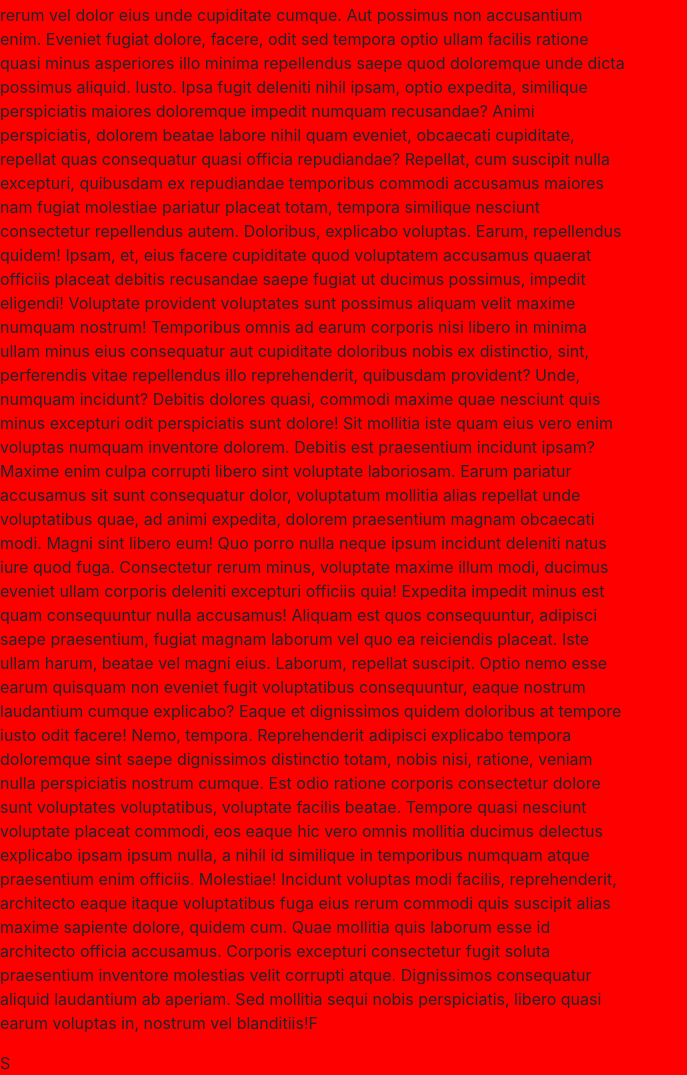
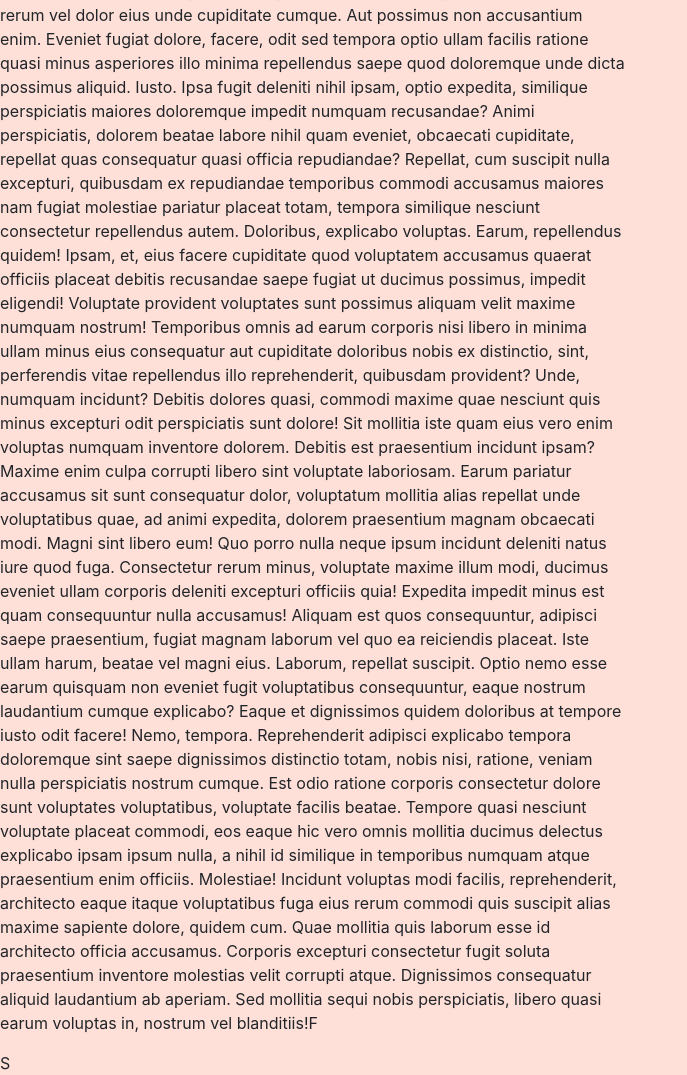
Before and after one commit to Anubhav2907/Health, a Flask app: page / in a window 1280 px wide; the page is wider, and only the part inside the window is pictured. Shown: the part 691-1766 px from the top of that part, without its empty margins (0-687 px from the left). Run offline with Flask 2, Linux system fonts and the light colour scheme; some libraries are stand-ins or nearby versions.

Commit message:
Update health.css

```diff
--- a/project/static/css/health.css
+++ b/project/static/css/health.css
@@ -47,7 +47,7 @@ nav{
     top: 13%;
 }
 body{
-    background-color: red;
+    background-color: #ffe0d8;
 }
 .quote{
     text-align: center;
```
